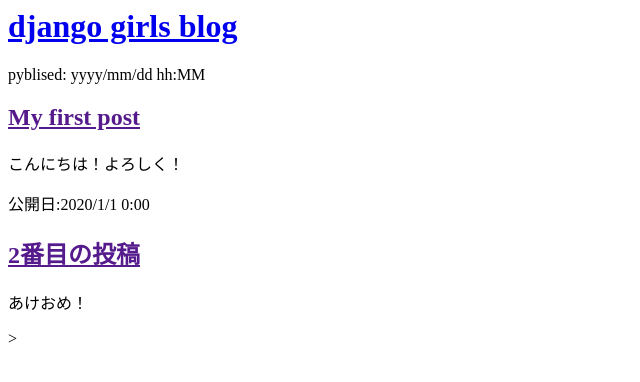
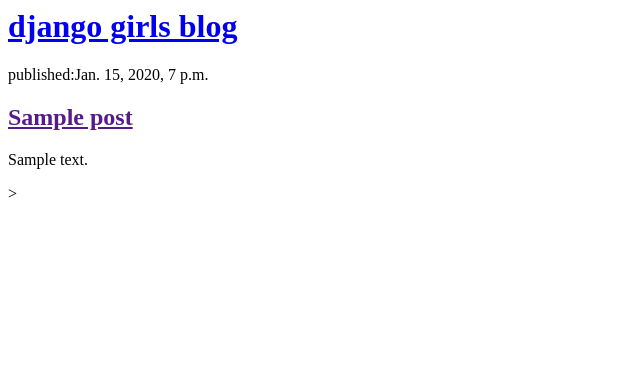
Before and after one commit to chuushajou/my-first-blog, a Django app: page / in a window 1280 px wide. Shown: the top 382 px of the page, without its empty margins (0-640 px from the left). Run offline with Django 3.2, Linux system fonts and the light colour scheme; tables that the repository leaves empty hold one stand-in row (values such as "Sample post").

Commit message:
Modified templatets to display posts from database.

```diff
--- a/blog/templates/blog/post_list.html
+++ b/blog/templates/blog/post_list.html
@@ -8,16 +8,13 @@
             <h1><a href="/">django girls blog</a></h1>
         </div>
 
-        <div>
-            <p>pyblised: yyyy/mm/dd hh:MM</p>
-            <h2><a href="">My first post</a></h2>
-            <p>こんにちは！よろしく！</p>
-        </div>
+        {% for post in posts %}
+            <div>
+                <p>published:{{post.published_date}}</p>
+                <h2><a href="">{{post.title}}</a></h2>
+                <p>{{post.text|linebreaksbr}}</p>
+            </div>
 
-        <div>
-            <p>公開日:2020/1/1 0:00</p>
-            <h2><a href="">2番目の投稿</a></h2>
-            <p>あけおめ！</p>
-        </div>
+        {% endfor %}
     </body>
 </html>>
--- a/blog/views.py
+++ b/blog/views.py
@@ -1,6 +1,9 @@
 from django.shortcuts import render
+from .models import Post
+from django.utils import timezone
 
 # Create your views here.
 
 def post_list(request):
-    return render(request, 'blog/post_list.html',{})
+    posts = Post.objects.filter(published_date__lte=timezone.now()).order_by('published_date')
+    return render(request, 'blog/post_list.html',{'posts':posts})
```
